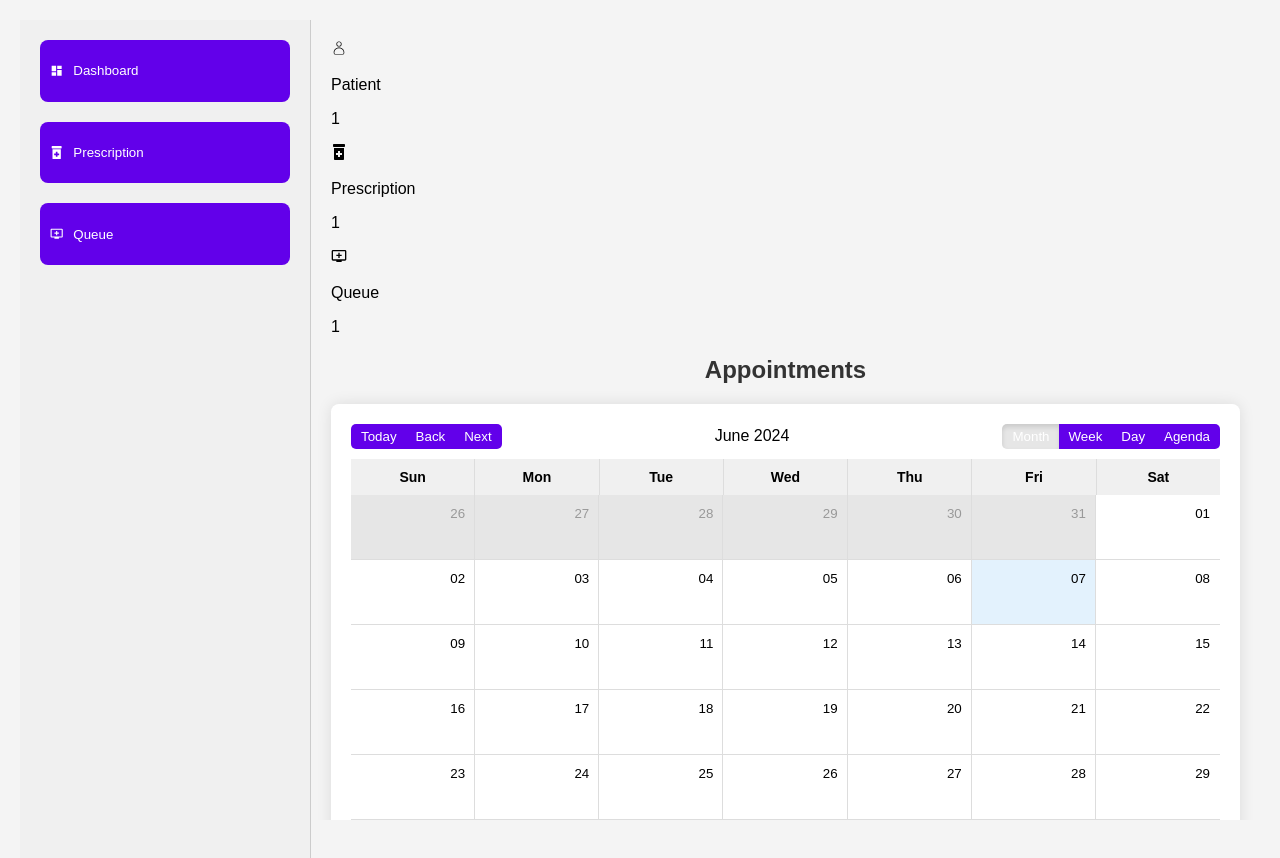
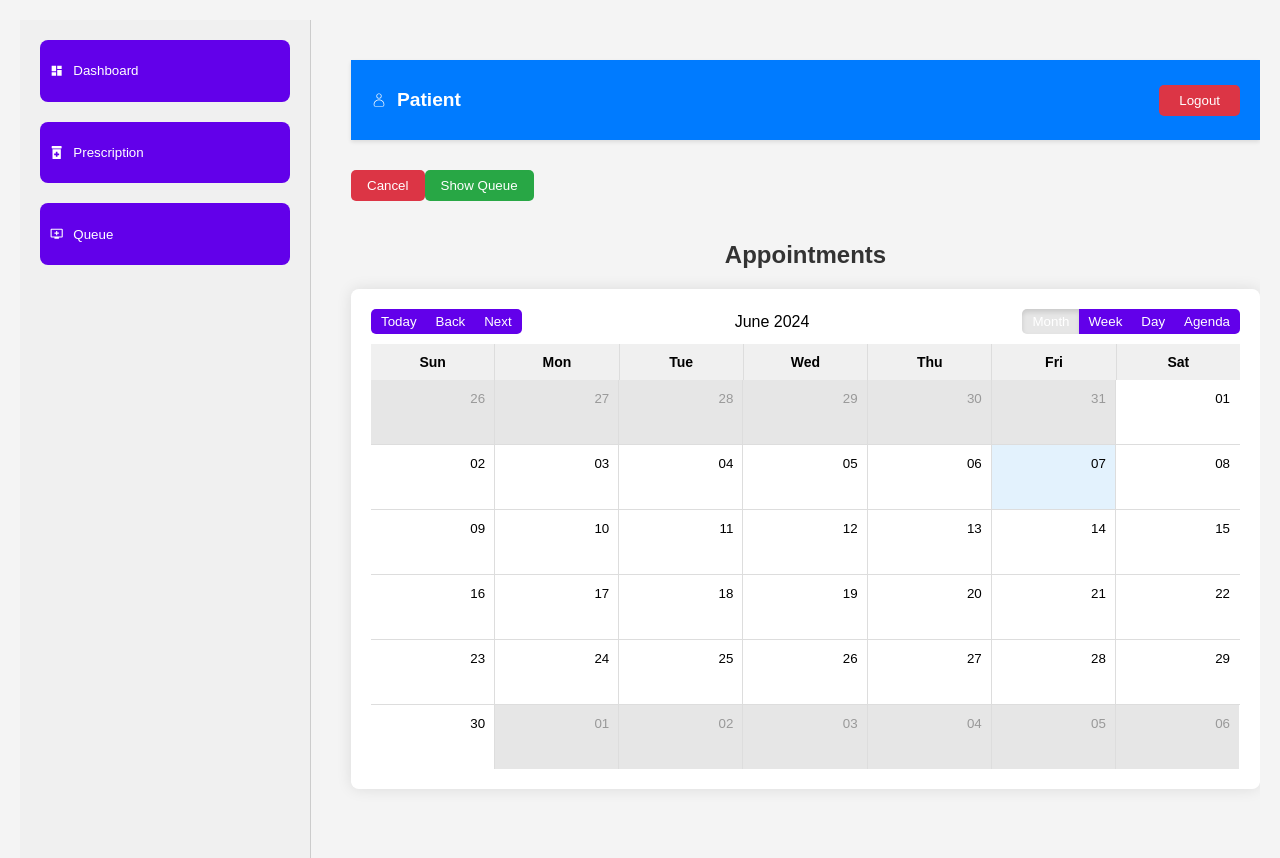
Before and after one commit to Pranav-2608/jayadeva, a React (Create React App) app in the folder doctor/: page /doctor in a window 1280 px wide. Built offline with nearby package versions, Linux system fonts and the light colour scheme.

Commit message:
Another commit

```diff
--- /dev/null
+++ b/doctor/src/components/Dashboard.css
@@ -0,0 +1,109 @@
+/* Dashboard container */
+.dashboard {
+    width: 100%;
+    display: flex;
+    flex-direction: column;
+    gap: 20px;
+    padding: 20px;
+  }
+
+  /* Navbar styling */
+  .navbar {
+    display: flex;
+    justify-content: space-between;
+    align-items: center;
+    padding: 10px 20px;
+    background-color: #007bff; /* Blue color for navbar, you can change it */
+    color: white;
+    margin-bottom: 10px; /* Add margin bottom to separate from content */
+    box-shadow: 0 2px 4px rgba(0, 0, 0, 0.1); /* Add shadow for elevation */
+  }
+
+  .logo {
+    display: flex;
+    align-items: center;
+    cursor: pointer;
+  }
+
+  .logo p {
+    margin-left: 10px;
+    font-size: 1.2rem;
+    font-weight: bold;
+  }
+
+  .logout-button {
+    padding: 8px 20px;
+    background-color: #dc3545; /* Red color for logout button, you can change it */
+    color: white;
+    border: none;
+    border-radius: 5px;
+    cursor: pointer;
+    transition: background-color 0.3s ease;
+  }
+
+  .logout-button:hover {
+    background-color: #c82333; /* Darker red on hover */
+  }
+
+  /* Patient queue styling */
+  .patient-queue {
+    margin-top: 20px;
+    border: 1px solid #ccc;
+    padding: 10px;
+    border-radius: 5px;
+    background-color: #f8f9fa; /* Light gray background */
+  }
+
+  .patient-queue-title {
+    font-size: 1.2rem;
+    font-weight: bold;
+    margin-bottom: 10px;
+  }
+
+  .patient-list {
+    list-style: none;
+    padding: 0;
+  }
+
+  .patient-item {
+    margin-bottom: 5px;
+  }
+
+  .patient-item:hover {
+    background-color: #f0f0f0;
+    cursor: pointer;
+  }
+
+  .patient-name {
+    font-size: 1rem;
+  }
+
+  /* Show queue button */
+  .show-queue-button {
+    padding: 8px 16px;
+    background-color: #28a745; /* Green color for show queue button */
+    color: white;
+    border: none;
+    border-radius: 5px;
+    cursor: pointer;
+    transition: background-color 0.3s ease;
+  }
+
+  .show-queue-button:hover {
+    background-color: #218838; /* Darker green on hover */
+  }
+
+  /* Cancel button */
+  .cancel-button {
+    padding: 8px 16px;
+    background-color: #dc3545; /* Red color for cancel button */
+    color: white;
+    border: none;
+    border-radius: 5px;
+    cursor: pointer;
+    transition: background-color 0.3s ease;
+  }
+
+  .cancel-button:hover {
+    background-color: #c82333; /* Darker red on hover */
+  }
--- a/doctor/src/components/Dashboard.jsx
+++ b/doctor/src/components/Dashboard.jsx
@@ -1,41 +1,110 @@
-import React from 'react';
+import React, { useState } from 'react';
 import { CiUser } from "react-icons/ci";
-import { FaPrescriptionBottleAlt } from "react-icons/fa";
-import { MdAddToQueue } from "react-icons/md";
 import DetailedCalendarComponent from './Calendar';
+import './Dashboard.css'; // Import the CSS file
 
 const Dashboard = () => {
+  const [queue, setQueue] = useState([]);
+  const [nextPatient, setNextPatient] = useState(null); // Initialize to null
+  const [showQueue, setShowQueue] = useState(false);
+  const [newPatientName, setNewPatientName] = useState('');
 
-  const functions = [
-    {
-      name: "Patient",
-      logo: <CiUser />,
-    },
-    {
-      name: "Prescription",
-      logo: <FaPrescriptionBottleAlt />,
-    },
-    {
-      name: "Queue",
-      logo: <MdAddToQueue />
+  const addPatientToQueue = () => {
+    if (newPatientName.trim() !== '') {
+      setQueue([...queue, newPatientName]);
+      if (nextPatient === null) {
+        setNextPatient(newPatientName); // Set nextPatient only if it's null
+      }
+      setNewPatientName('');
+    } else {
+      alert("Please enter a valid patient name.");
     }
-  ];
+  };
+
+  const removePatientFromQueue = (index) => {
+    const updatedQueue = [...queue];
+    updatedQueue.splice(index, 1);
+    setQueue(updatedQueue);
+    if (updatedQueue.length === 0) {
+      setNextPatient(null); // Reset nextPatient if queue becomes empty
+    }
+  };
+
+  const handlePatientClick = () => {
+    const name = prompt("Enter the patient's name:");
+    if (name !== null) {
+      if (name.trim() !== '') {
+        setNewPatientName(name);
+        addPatientToQueue();
+      } else {
+        alert("Please enter a valid patient name.");
+      }
+    } else {
+      alert("Action canceled. Please enter a valid patient name.");
+    }
+  };
+
+  const handleCancelPatient = () => {
+    if (queue.length > 0) {
+      const confirmed = window.confirm("Are you sure you want to cancel the current patient?");
+      if (confirmed) {
+        setQueue((prevQueue) => prevQueue.slice(1)); // Remove the current patient
+        if (queue.length > 1) {
+          setNextPatient(queue[1]); // Set the next patient in line
+        } else {
+          setNextPatient(null); // Reset nextPatient if queue becomes empty
+        }
+      }
+    } else {
+      alert("There are no patients in queue to cancel.");
+    }
+  };
+
+  const handleShowQueue = () => {
+    setShowQueue(!showQueue);
+  };
+
+  const handleLogout = () => {
+    // Logic to log out from the page
+    // This can be implemented using authentication context or redirecting to a login page
+    window.location.href = '/'; // Example: Redirecting to login page
+  };
 
   return (
-    <div className='w-full flex flex-col gap-20'>
-      <div className=' flex justify-evenly'>
-        {
-          functions.map((functionObj, index) => (
-            <div key={index} className='border border-black rounded-lg h-[100px] w-[200px] flex flex-col items-center justify-center'>
-              {functionObj.logo}
-              <p>{functionObj.name}</p>
-              <p>1</p>
-            </div>
-          ))
-        }
+    <div className='dashboard'>
+      <nav className='navbar'>
+        <div className='logo' onClick={handlePatientClick}>
+          <CiUser />
+          <p>Patient</p>
+        </div>
+        <button className='logout-button' onClick={handleLogout}>Logout</button>
+      </nav>
+      {nextPatient && (
+        <div className='next-patient-container'>
+          <div className='next-patient-card'>
+            <h2 className='next-patient-title'>Next Patient in Queue:</h2>
+            <p className='next-patient-name'>{nextPatient}</p>
+          </div>
+        </div>
+      )}
+      <div className='queue-container'>
+        <button className='cancel-button' onClick={handleCancelPatient}>
+          Cancel
+        </button>
+        <button className='show-queue-button' onClick={handleShowQueue}>
+          {showQueue ? 'Hide Queue' : 'Show Queue'}
+        </button>
+        {showQueue && (
+          <div className='full-queue'>
+            <h3>Full Queue:</h3>
+            {queue.map((patient, index) => (
+              <p key={index}>{patient}</p>
+            ))}
+          </div>
+        )}
       </div>
-      <div className='flex items-center justify-center w-full'>
-        <DetailedCalendarComponent className="bg-blue-100" />
+      <div className='calendar-container'>
+        <DetailedCalendarComponent />
       </div>
     </div>
   );
--- /dev/null
+++ b/package.json
@@ -0,0 +1,5 @@
+{
+  "dependencies": {
+    "tailwindcss": "^3.4.4"
+  }
+}
```
Also changed, not shown: doctor/src/components/RetrieveImages.jsx (added, +39 -0 lines), doctor/src/components/retrieve.css (added, +47 -0 lines), doctor/src/text-to-speech.jsx (added, +38 -0 lines).
